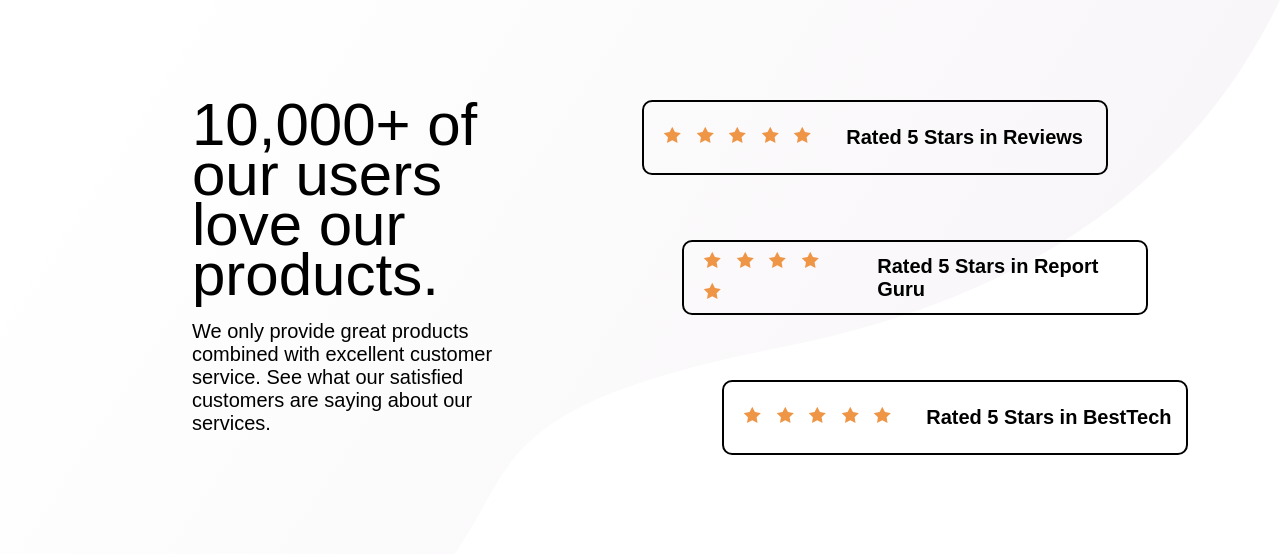
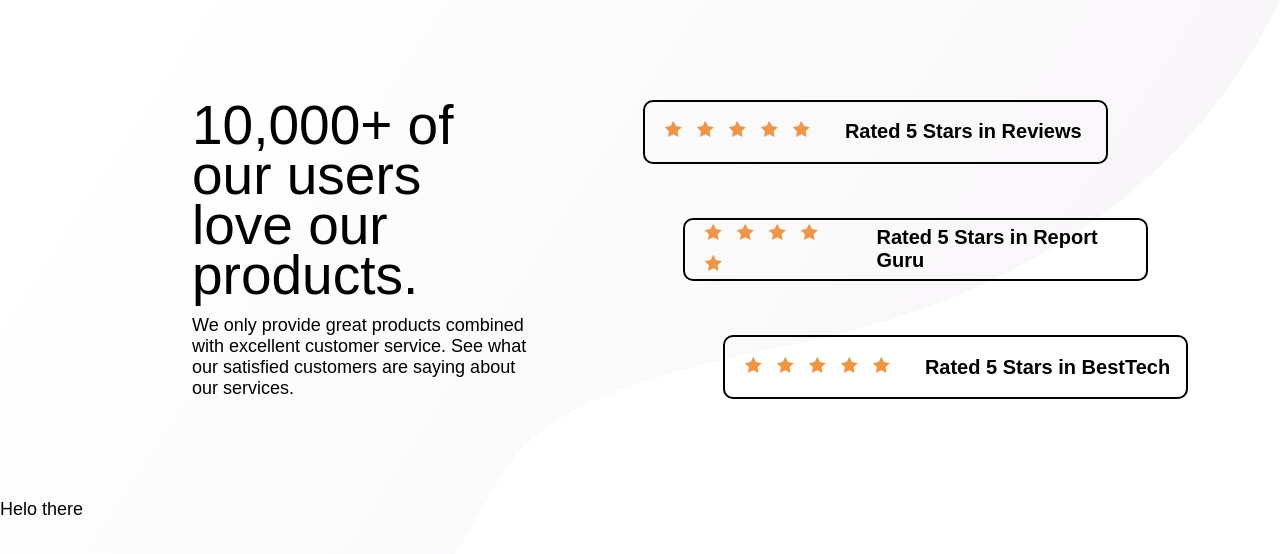
Before and after one commit to krishna-nayak/Social-Proof-Section-Master, a plain HTML site: page index.html in a window 1280 px wide. Drawn offline with Linux system fonts and the light colour scheme.

Commit message:
font-size customize

```diff
--- a/index.html
+++ b/index.html
@@ -52,6 +52,10 @@
 				</div>
 			</div>
             </div>
+
+            <div class="bottom-container">
+                <p>Helo there</p>
+            </div>
 		</div>
 	</body>
 </html>
--- a/style.css
+++ b/style.css
@@ -5,14 +5,17 @@ body {
 	background-repeat: no-repeat;
 	background-attachment: fixed;
 	background-size: 100% 100%;
-	font-size: 20px;
+	font-size: 18px;
 	font-family: sans-serif;
 }
 h1 {
 	margin: 0px;
-	font-size: 60px;
+	font-size: 55px;
 	line-height: 50px;
 	font-weight: 500;
+}
+p {
+	margin: 0px;
 }
 
 /* Top haeding layer */
@@ -29,7 +32,8 @@ h1 {
 	flex-direction: column;
 	justify-content: space-between;
 }
-.headline {
+.text {
+	margin-top: 15px;
 }
 
 .rating {
```
